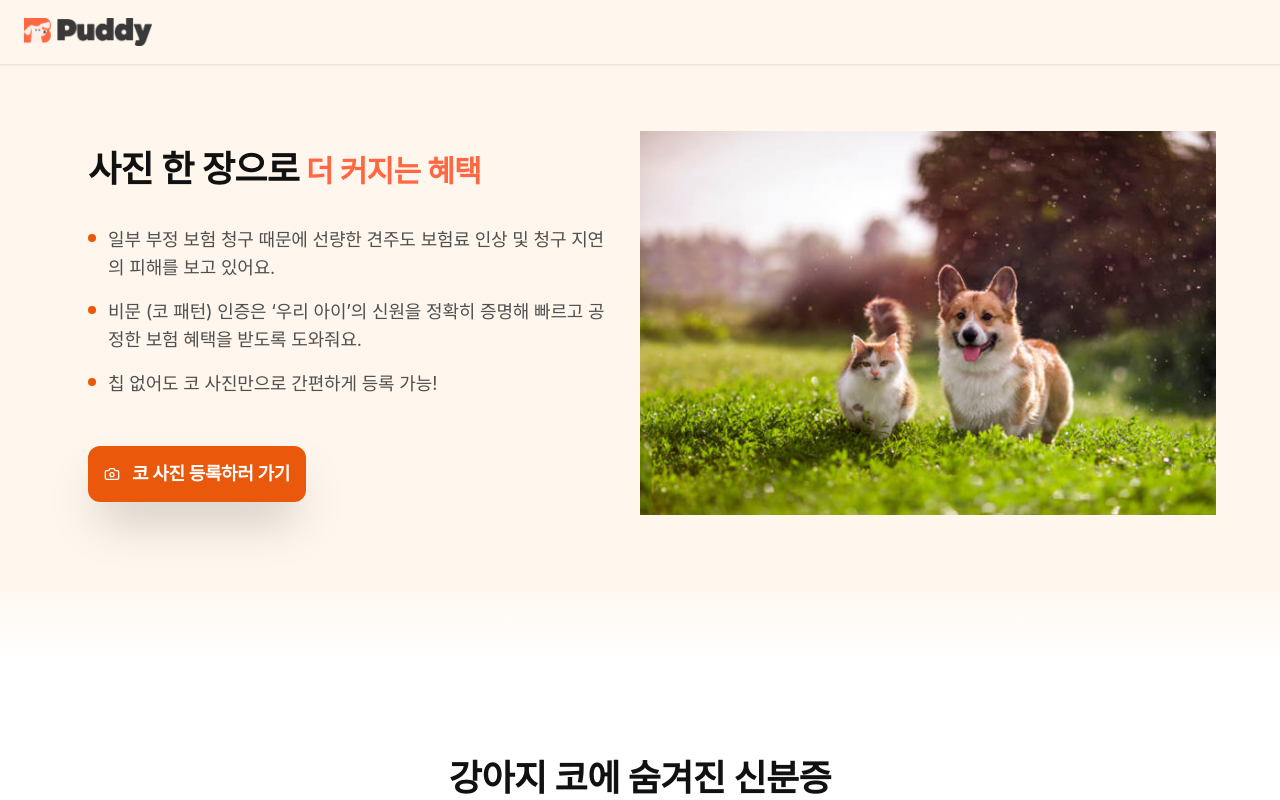
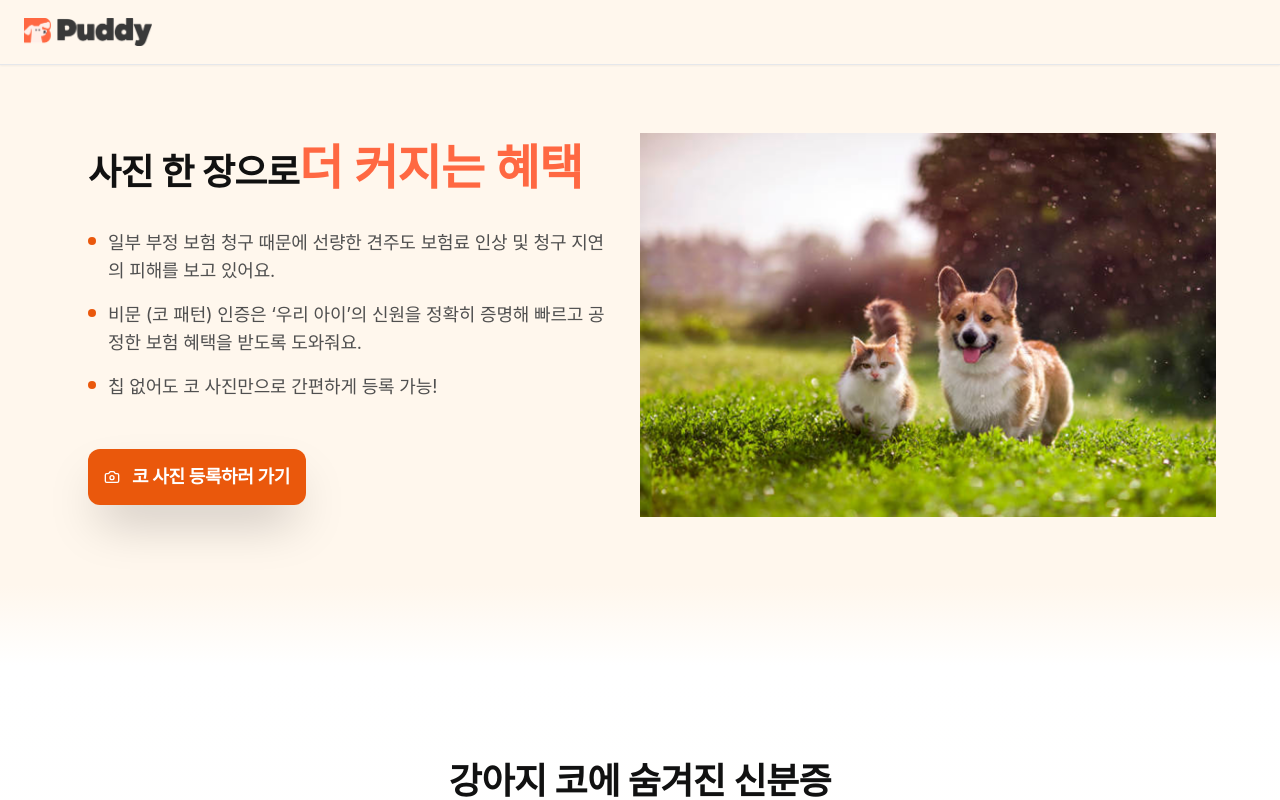
Before and after one commit to Exclusuive/dog_landing, a React (Vite) app: page / in a window 1280 px wide. Shown: the top 800 px of the page. Built offline with nearby package versions, Linux system fonts and the light colour scheme; no server answers; a web font is replaced by a local one.

Commit message:
fix: PC Error FIx

```diff
--- a/src/components/sections/Hero.tsx
+++ b/src/components/sections/Hero.tsx
@@ -36,7 +36,9 @@ export default function Hero() {
               {/* Headline */}
               <h1 className="text-2xl sm:text-4xl font-bold leading-[1.4] text-[#111111] font-semibold sm:leading-[1.4]">
                 사진 한 장으로
-                <span className="text-[#FF6842] text-3xl"> 더 커지는 혜택</span>
+                <span className="sm:text-5xl text-[#FF6842] text-3xl">
+                  더 커지는 혜택
+                </span>
               </h1>
               {/* Key Points */}
               <div className="sm:space-y-4 space-y-2 text-[#505050]">
```
